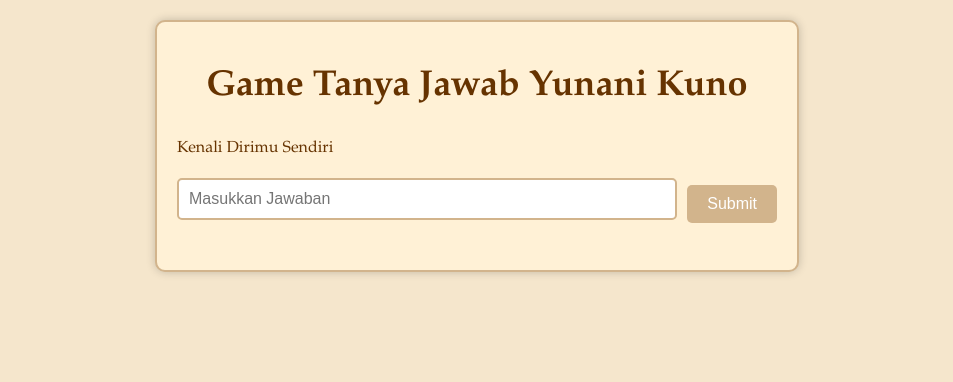
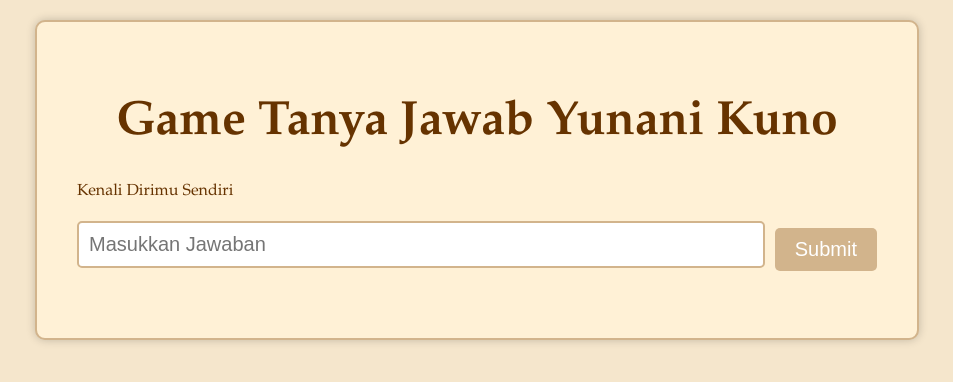
Before and after one commit to XVasco/QnA, a plain HTML site: page index.html in a window 1280 px wide. Shown: the whole page, without its empty margins (163-1116 px from the left). Drawn offline with Linux system fonts and the light colour scheme.

Commit message:
Update style.css

```diff
--- a/style.css
+++ b/style.css
@@ -31,14 +31,12 @@ h1 {
   justify-content: space-between;
   align-items: center;
   flex-wrap: wrap;
-    /* Memungkinkan elemen merespons pada layar kecil */
 }
 
 #answer {
   flex-grow: 1;
   margin-right: 10px;
   margin-bottom: 10px;
-    /* Memberikan jarak antar elemen pada layar kecil */
   padding: 10px;
   font-size: 16px;
   border: 2px solid #d2b48c;
@@ -75,13 +73,36 @@ h1 {
 
   #answer-container {
     flex-direction: column;
-        /* Mengatur elemen secara vertikal pada layar kecil */
     align-items: stretch;
   }
 
   #answer {
     margin-right: 0;
     margin-bottom: 10px;
+  }
+}
+
+/* Media Query untuk layar besar (ukuran minimum 1024px) */
+@media (min-width: 1024px) {
+  .container {
+    max-width: 800px;
+    padding: 40px;
+  }
+
+  h1 {
+    font-size: 48px;
+  }
+
+  #answer {
+    font-size: 20px;
+  }
+
+  #submit-btn {
+    font-size: 20px;
+  }
+
+  #result-container {
+    font-size: 24px;
   }
 }
 
```
Lines whose indentation alone changed are shown as unchanged.
